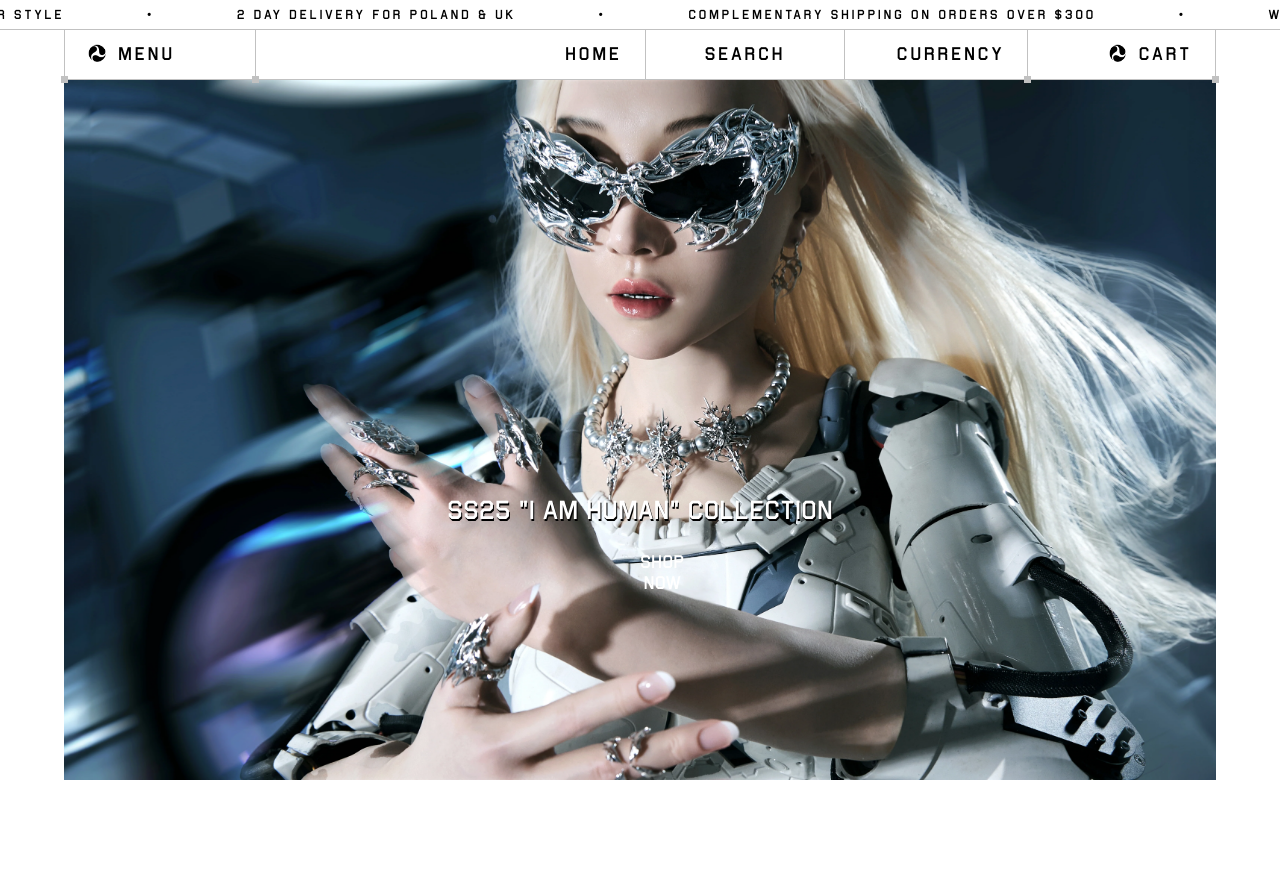
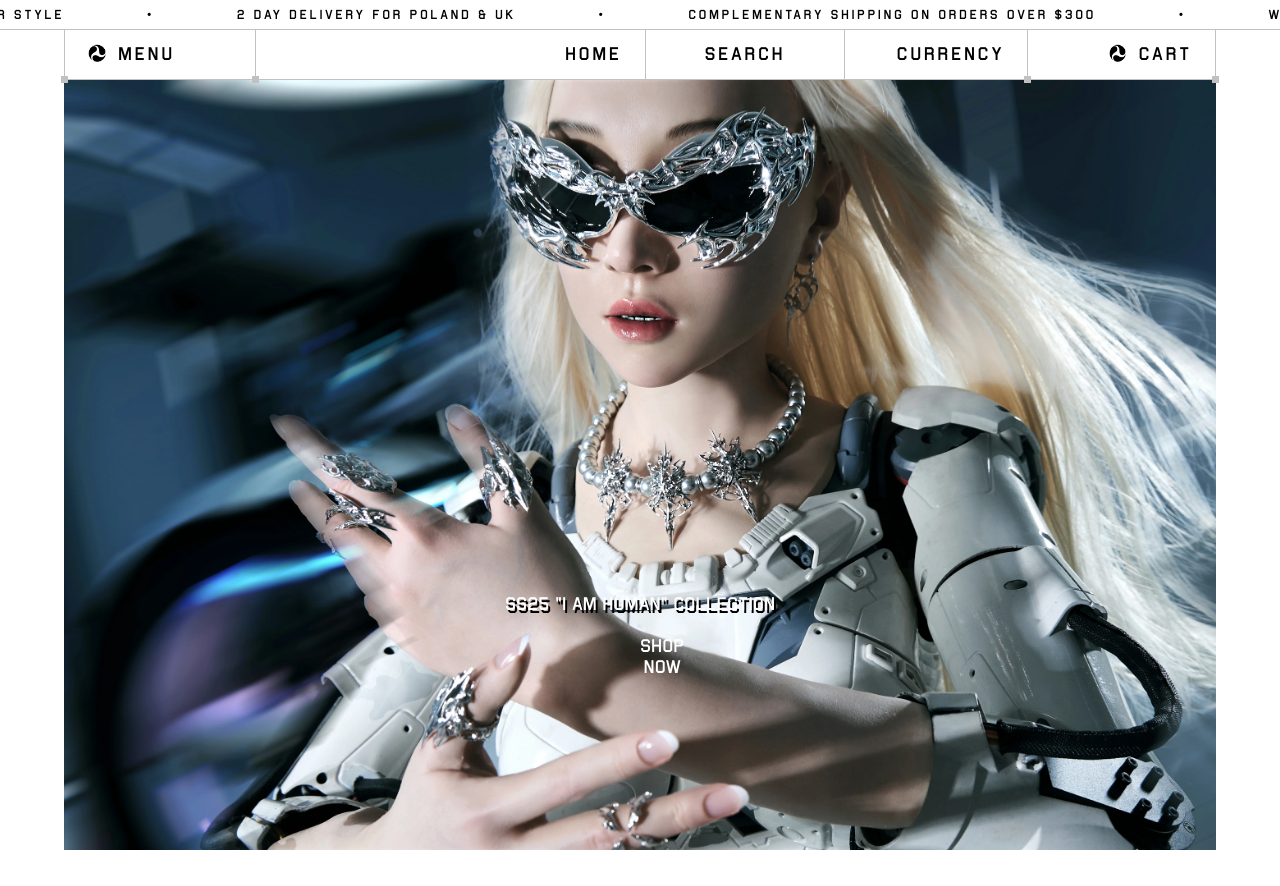
Before and after one commit to xxcuzz/SampleStore, an Angular app in the folder samplestore.client/: page / in a window 1280 px wide. After the commit the page ends 850 px from the top, so only its background shows below. Built offline with nearby package versions, Linux system fonts and the light colour scheme.

Commit message:
FE: Refactoring

```diff
--- a/samplestore.client/src/app/app.component.html
+++ b/samplestore.client/src/app/app.component.html
@@ -26,5 +26,4 @@
     </div>
   </div>
 
-  <img src="samplestore.png" style="width: 100%; height: 100vh;" />
 </body>
--- a/samplestore.client/src/app/app.component.scss
+++ b/samplestore.client/src/app/app.component.scss
@@ -11,7 +11,7 @@
   position: absolute;
   left: 0;
   width: 100%;
-  height: 700px;
+  height: 770px;
   object-fit: cover;
 }
 
@@ -28,7 +28,7 @@
   .posthuman-image {
     width: 100vw;
     /* Ширина изображения на всю ширину экрана */
-    height: 700px;
+    height: 770px;
     /* Автоматическая высота для сохранения пропорций */
     left: 0;
     /* Сброс смещения */
@@ -37,16 +37,19 @@
 
 .hero-component {
   position: absolute;
-  bottom: 10rem;
+  top: 72%;
   left: 0%;
   right: 0%;
 }
 
 .hero-caption {
-  font-family: 'airbn2plt', sans-serif;
+  position: relative;
+
+  font-family: 'airbn2plt';
+  font-size: 0.7rem;
   color: white;
   text-align: center;
-  text-shadow: 1px 2px #000000;
+  text-shadow: 2px 3px #000000;
 }
 
 .hero_cta-wrapper {
--- a/samplestore.client/src/styles/global.scss
+++ b/samplestore.client/src/styles/global.scss
@@ -22,3 +22,8 @@ body {
 body::-webkit-scrollbar {
     width: 0;
 }
+
+*::selection {
+    background: #cc0000;
+    color: #ffffff;
+  }
```
